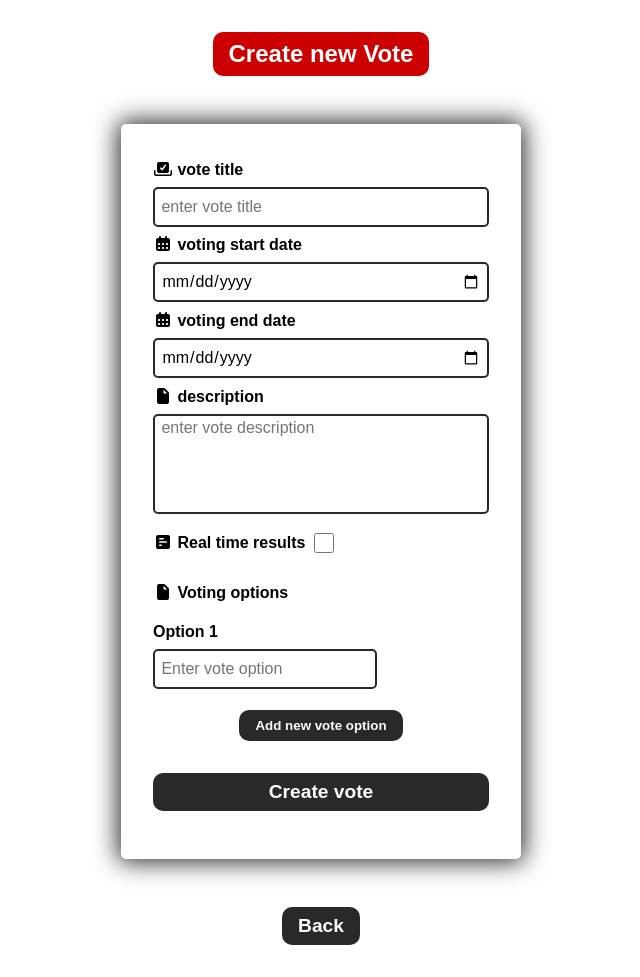
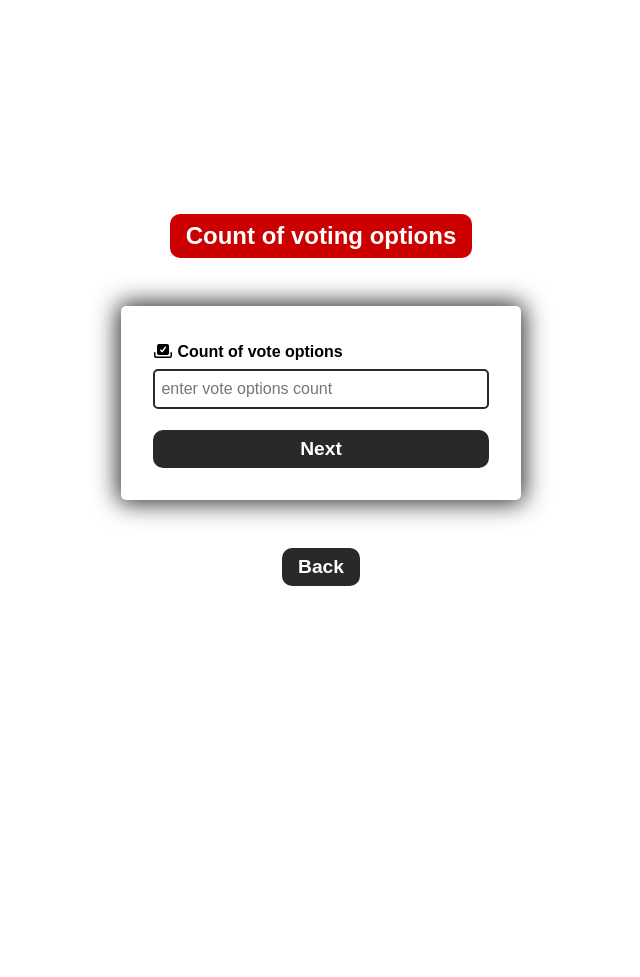
Before and after one commit to Kamil-Kijak/evoting-flask-app, a Flask app: page /creating_vote in a window 1280 px wide. Shown: the whole page, without its empty margins (319-959 px from the left). After the commit the page ends 586 px from the top, so only its background shows below. Run offline with Flask 3, Linux system fonts and the light colour scheme; the visitor is signed in with stand-in values (Sample User, id 1); parts of the project's set-up code (start-up, migrations or seed data) failed here and were passed over; some libraries are stand-ins or nearby versions.

Commit message:
small added voting options count form step

```diff
--- a/routes.py
+++ b/routes.py
@@ -27,11 +27,14 @@ def votes_page():
 def creating_vote():
     id = session.get("idUser")
     if id:
-        if request.method == "POST":
-            pass
+        count = request.args.get("count")
+        if count:
+            if request.method == "POST":
+                pass
+            else:
+                return render_template("forms/creatingVote.html", values={"count":int(count)})
         else:
-            voteOptionsCount = request.args.get("voteOptionsCount", default=1, type=int)
-            return render_template("forms/creatingVote.html", values={}, voteOptionsCount=voteOptionsCount)
+            return render_template("forms/creatingVote.html", values={})
     else:
         return redirect(url_for("welcome_page"))
 
--- a/templates/forms/creatingVote.html
+++ b/templates/forms/creatingVote.html
@@ -7,6 +7,7 @@
 
 {% block main %}
 
+{% if values.count %}
 <section style="margin-bottom: 2rem;margin-top: 2rem;">
     <h1 class="secondary-box">Create new Vote</h1>
 </section>
@@ -35,19 +36,12 @@
     <section style="margin: 1rem 0;">
         <p style="font-weight: bold;"><i class="fa-solid fa-file"></i> Voting options </p>
         <section class="flex-center" style="align-items: start;margin-top: 1rem;flex-direction: column;" id="vote-options-container">
-            {% for i in range(voteOptionsCount) %}
+            {% for i in range(values.count) %}
                 <section class="input-group">
                     <p>Option {{ i + 1 }}</p>
                     <input type="text" name="voteOptions[]" aria-label="option{{ i + 1}}-input" placeholder="Enter vote option" value="{{ values.voteOptions[i] if values.voteOptions }}">
                 </section>
             {% endfor %}
-        </section>
-        <section class="flex-center" style="margin-top: 1rem;">
-            <a href="{{url_for('creating_vote', voteOptionsCount=voteOptionsCount + 1)}}">
-                <button class="primary-button" type="button">
-                    Add new vote option
-                </button>
-            </a>
         </section>
     </section>
     <button class="primary-button" style="margin-top: 1rem;" type="submit" aria-label="confirm">
@@ -65,10 +59,37 @@
 </form>
 
 
-<a class="primary-button" style="margin-top: 2rem;margin-bottom: 2rem;" href="{{ url_for('votes_page') }}">
+<a class="primary-button" style="margin-top: 2rem;margin-bottom: 2rem;" href="{{ url_for('creating_vote') }}">
     <span style="font-size: 1.2rem;" aria-hidden="true">
         Back
     </span>
 </a>
 
+{% else %}
+
+<section style="margin-bottom: 2rem;margin-top: 2rem;">
+    <h1 class="secondary-box">Count of voting options</h1>
+</section>
+
+<form class="card" method="get" style="width: 400px;">
+    <section class="input-group">
+        <p><i class="fa-solid fa-check-to-slot"></i> Count of vote options</p>
+        <input type="number" placeholder="enter vote options count" name="count" aria-label="vote-count-option-input" value="{{ values.count }}" min="1">
+    </section>
+    <button class="primary-button" style="margin-top: 1rem;" type="submit" aria-label="confirm">
+        <span style="font-size: 1.2rem;" aria-hidden="true">
+            Next
+        </span>
+    </button>
+</form>
+
+<a class="primary-button" style="margin-top: 2rem;margin-bottom: 2rem;" href="{{ url_for('main_page') }}">
+    <span style="font-size: 1.2rem;" aria-hidden="true">
+        Back
+    </span>
+</a>
+
+{% endif %}
+
+
 {% endblock %}
```
